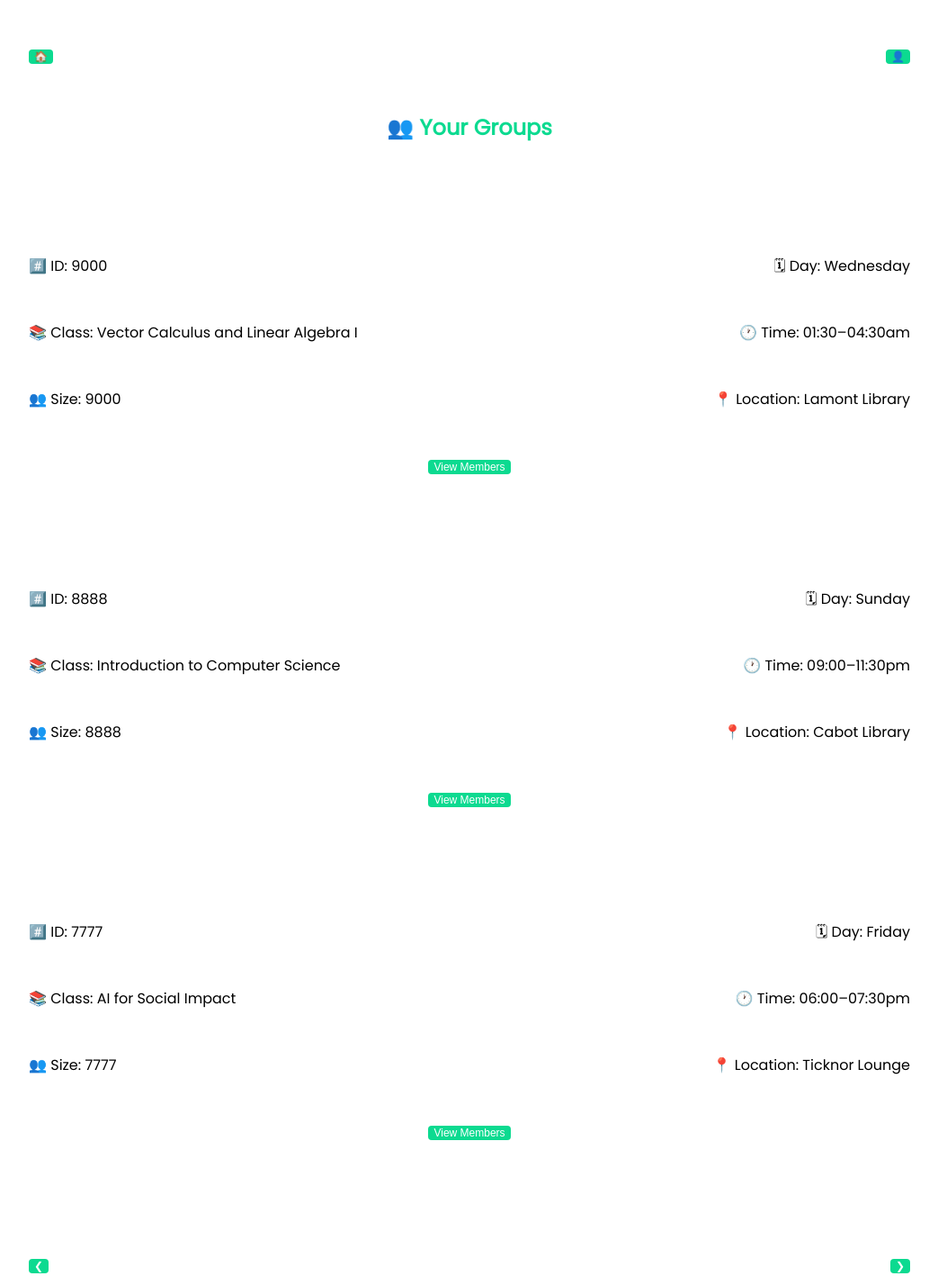
After one commit to blangman/CS50-FINAL-TREES50, a Flask app: template webapp/templates/your-groups.html in a window 1280 px wide. The commit adds this page. Shown: the whole page at 90% size, without its empty margins (118-1161 px from the left). Run offline with Flask 2, Linux system fonts and the light colour scheme; the template is opened without the code that fills it, so the values that code supplies are empty.

Commit message:
Drake renamed your-matches to your-groups, removed redundancy in terms-of-service and your-groups, and added to group1.css.

```diff
--- a/webapp/static/group1.css
+++ b/webapp/static/group1.css
@@ -72,6 +72,7 @@ input[type="text"]:hover {
     transition: color 2s ease-in-out, background-color 0.15s ease-in-out;
 }
 
-div{
+div {
     text-align: center;
+    margin: 50px 150px 50px 150px;
 }
--- /dev/null
+++ b/webapp/templates/your-groups.html
@@ -0,0 +1,86 @@
+<!DOCTYPE html>
+<html>
+    <head>
+        <link rel="stylesheet" href='https://fonts.googleapis.com/css?family=Poppins'>
+        <link rel="stylesheet" type="text/css" href="../static/group1.css">
+        <title>Your Groups</title>
+    </head>
+    <body>
+        <div>
+            <span style="float: left;"><button>🏠</button></span>
+            <span style="float: right;"><button>👤</button></span>
+        </div>
+        <br>
+        <div>
+            <h1>👥 Your Groups</h1>
+        </div>
+        <br>
+        <div>
+            <span style="float: left;">#️⃣ ID: 9000</span>
+            <span style="float: right;">🗓 Day: Wednesday</span>
+        </div>
+        <br>
+        <div>
+            <span style="float: left;">📚 Class: Vector Calculus and Linear Algebra I</span>
+            <span style="float: right;">🕐 Time: 01:30–04:30am</span>
+        </div>
+        <br>
+        <div>
+            <span style="float: left;">👥 Size: 9000</span>
+            <span style="float: right;">📍 Location: Lamont Library</span>
+        </div>
+        <br>
+        <div>
+            <button>
+                View Members
+            </button>
+        </div>
+        <br>
+        <div>
+            <span style="float: left;">#️⃣ ID: 8888</span>
+            <span style="float: right;">🗓 Day: Sunday</span>
+        </div>
+        <br>
+        <div>
+            <span style="float: left;">📚 Class: Introduction to Computer Science</span>
+            <span style="float: right;">🕐 Time: 09:00–11:30pm</span>
+        </div>
+        <br>
+        <div>
+            <span style="float: left;">👥 Size: 8888</span>
+            <span style="float: right;">📍 Location: Cabot Library</span>
+        </div>
+        <br>
+        <div>
+            <button>
+                View Members
+            </button>
+        </div>
+        <br>
+        <div>
+            <span style="float: left;">#️⃣ ID: 7777</span>
+            <span style="float: right;">🗓 Day: Friday</span>
+        </div>
+        <br>
+        <div>
+            <span style="float: left;">📚 Class: AI for Social Impact</span>
+            <span style="float: right;">🕐 Time: 06:00–07:30pm</span>
+        </div>
+        <br>
+        <div>
+            <span style="float: left;">👥 Size: 7777</span>
+            <span style="float: right;">📍 Location: Ticknor Lounge</span>
+        </div>
+        <br>
+        <div>
+            <button>
+                View Members
+            </button>
+        </div>
+        <br>
+        <div>
+            <span style="float: left;"><button>❮</button></span>
+            <span style="float: right;"><button>❯</button></span>
+        </div>
+    </body>
+</html>
```
Also changed, not shown: webapp/templates/terms-of-service.html (+4 -4 lines).
